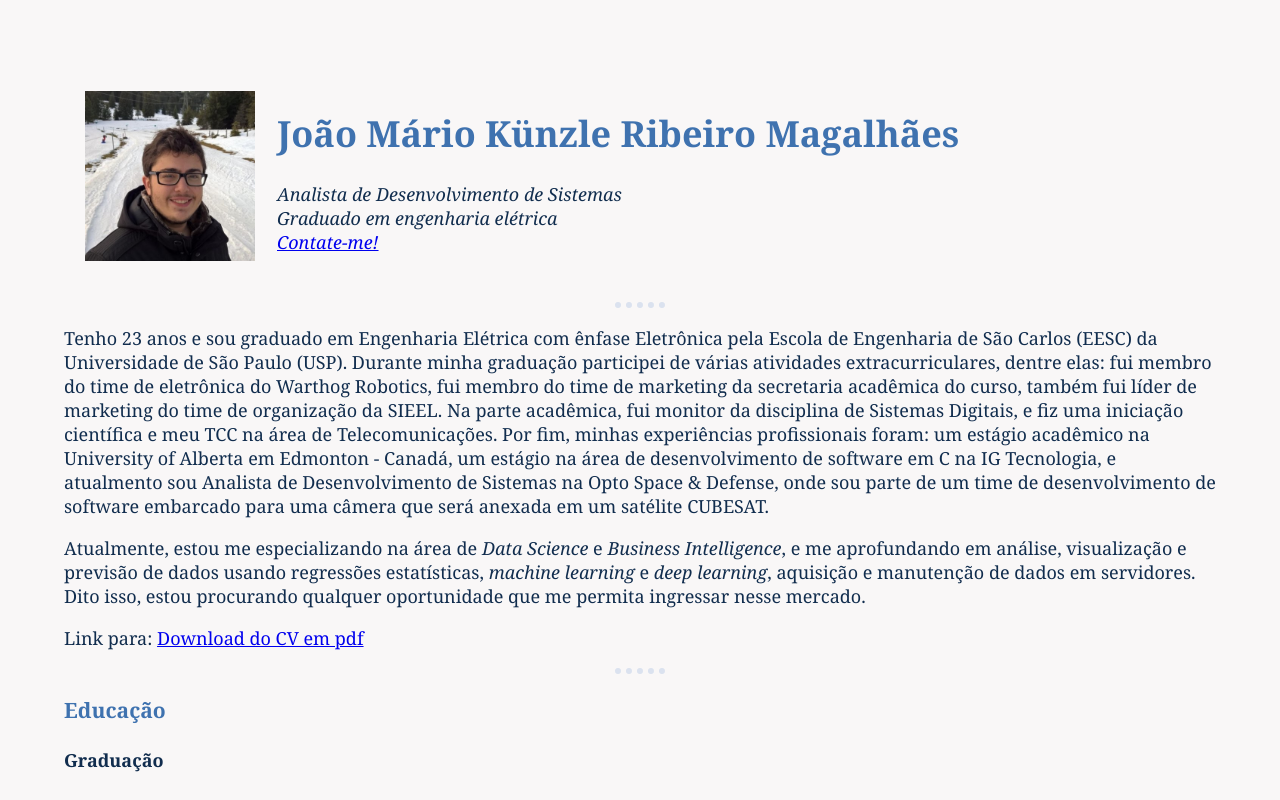
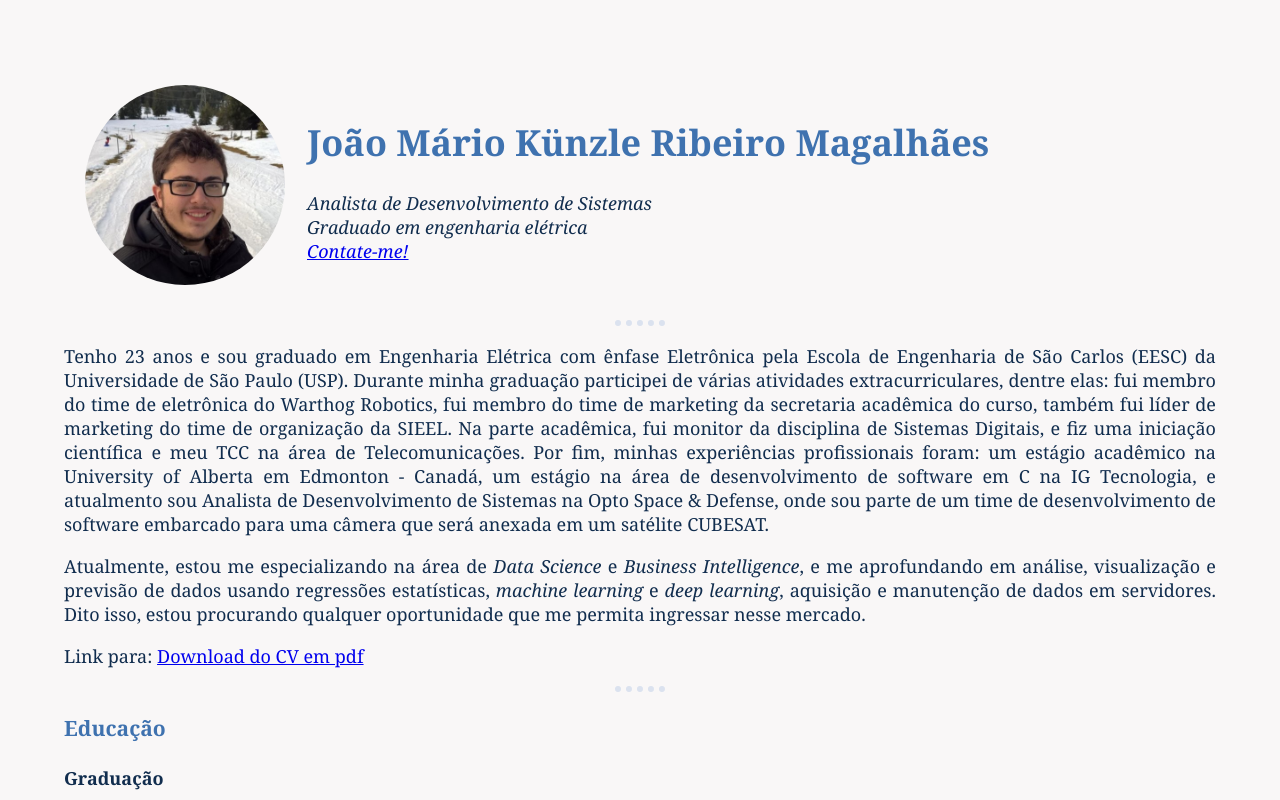
Before and after one commit to joaomariok/cv, a plain HTML site: page index.html in a window 1280 px wide. Shown: the top 800 px of the page. Drawn offline with Linux system fonts and the light colour scheme.

Commit message:
Sorta finished website

```diff
--- a/css/styles.css
+++ b/css/styles.css
@@ -4,6 +4,7 @@ body {
   font-family: "Georgia";
   font-size: 18px;
   margin: 5% 5% 5% 5%;
+  text-align: justify;
 }
 
 hr {
@@ -17,8 +18,16 @@ hr {
 
 h1 {
   color: #3f72af;
+  text-align: left;
 }
 
 h3 {
   color: #3f72af;
 }
+
+/************Classes************/
+.profile-pic {
+  border-radius: 100%;
+  height: auto;
+  width: 200px;
+}
--- a/index.html
+++ b/index.html
@@ -11,7 +11,7 @@
 
   <table cellspacing="20">
     <tr>
-      <td><img src="imagens/joaomario.png" alt="foto_perfil" height="170" width="170"></td>
+      <td><img class=profile-pic src="imagens/joaomario.png" alt="foto_perfil"></td>
       <td>
         <h1>João Mário Künzle Ribeiro Magalhães</h1>
         <p><em>Analista de Desenvolvimento de Sistemas</em>
@@ -247,6 +247,10 @@
         <td>★★★★✩</td>
       </tr>
       <tr>
+        <td>Git e GitHub</td>
+        <td>★★★★✩</td>
+      </tr>
+      <tr>
         <td>C</td>
         <td>★★★★✩</td>
       </tr>
@@ -346,7 +350,7 @@
 
   <hr>
   <h3><a name="contact">Informações de contato:</a></h3>
-  <address>João Mário Künzle Ribeiro Magalhães</address>
+  <address><strong>João Mário Künzle Ribeiro Magalhães</strong></address>
   <address>Av. Dr. Carlos Botelho, 2220, Apto 152</address>
   <address>Centro, São Carlos - SP</address>
   <address>Brasil</address>
```
